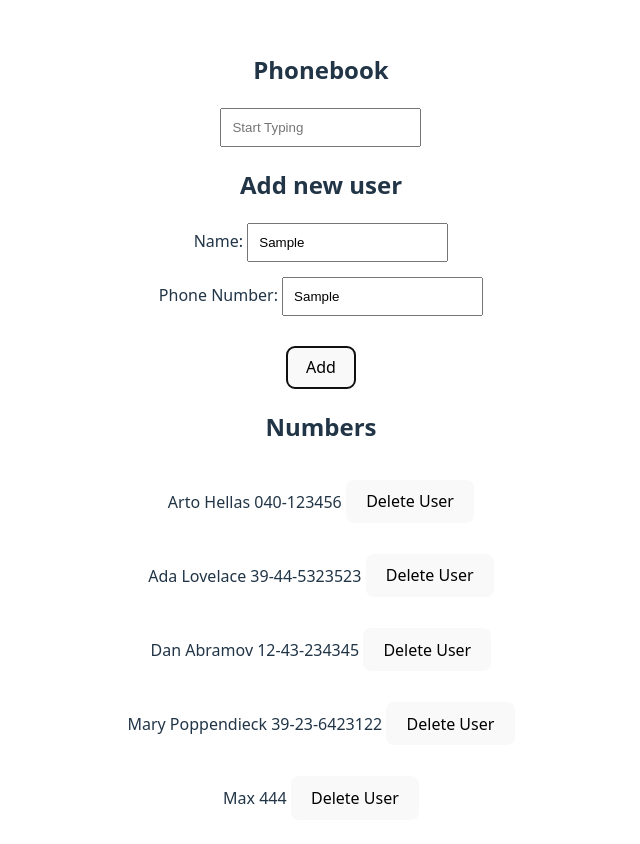
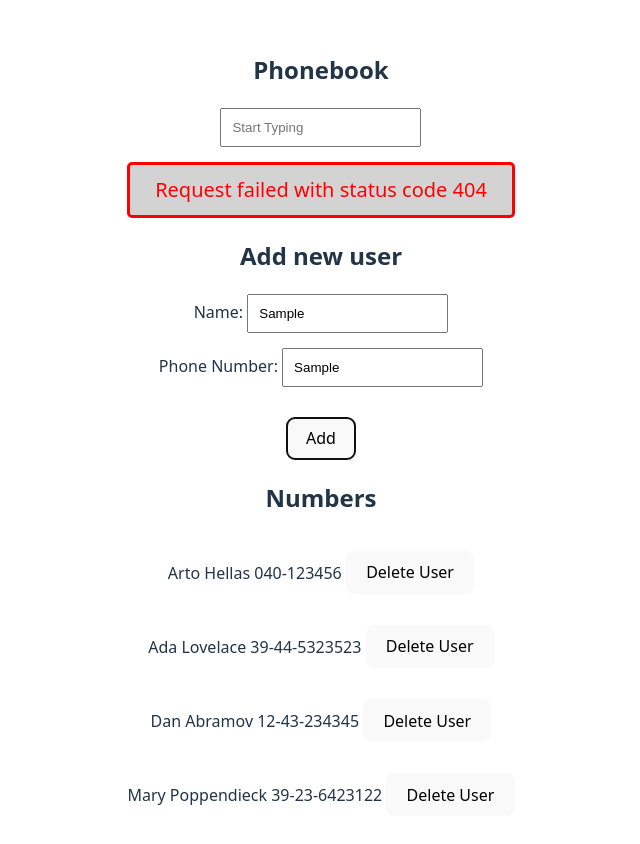
Before and after one commit to Haupt04/MOOC-Full-Stack, a React (Vite) app in the folder part2/phonebook/: page / in a window 1280 px wide. Both pictures are taken after typing "Sample", "Sample" into the empty fields and a click on the button "Add". Shown: the top 844 px of the page, without its empty margins (319-959 px from the left). Built offline with nearby package versions, Linux system fonts and the light colour scheme; no server answers; data requests are answered from the project's data file.

Commit message:
Completed 2.17

```diff
--- a/part2/phonebook/db.json
+++ b/part2/phonebook/db.json
@@ -19,11 +19,6 @@
       "name": "Mary Poppendieck",
       "number": "39-23-6423122",
       "id": "4"
-    },
-    {
-      "name": "Max",
-      "number": "444",
-      "id": "ec79"
     }
   ]
 }
--- a/part2/phonebook/src/App.css
+++ b/part2/phonebook/src/App.css
@@ -55,7 +55,7 @@
 }
 
 .success {
-   color: green;
+  color: green;
   background: lightgrey;
   font-size: 20px;
   border-style: solid;
@@ -63,3 +63,13 @@
   padding: 10px;
   margin-bottom: 10px;
 }
+
+.error {
+  color: red;
+  background: lightgrey;
+  font-size: 20px;
+  border-style: solid;
+  border-radius: 5px;
+  padding: 10px;
+  margin-bottom: 10px;
+}
--- a/part2/phonebook/src/App.jsx
+++ b/part2/phonebook/src/App.jsx
@@ -18,12 +18,25 @@
     )
   }
 
+  const ErrorMessage = ({ message }) => {
+    if (message == null) {
+      return null
+    }
+
+    return (
+      <div className='error'>
+        {message}
+      </div>
+    )
+  }
+
 const App = () => {
   const [persons, setPersons] = useState([])
   const [newName, setNewName] = useState('')
   const [newNum, setNum] = useState('')
   const [search, setSearch] = useState('')
   const [message, setMessage] = useState(null)
+  const [errorMessage, setErrorMessage] = useState(null)
 
 
 
@@ -72,6 +85,12 @@
         setMessage(null)
       }, 5000)
       })
+      .catch(error => {
+        setErrorMessage(error.message)
+        setTimeout(() => {
+          setMessage(null)
+        }, 5000)
+      })
     } else {
       const confirm = window.confirm(`${check.name} is already added to the phonebook, replace the old number with a new number? `)
       if (confirm){
@@ -81,6 +100,12 @@
         setNewName('')
         setNum('')
         setMessage(`${check.name} has been updated`)
+        setTimeout(() => {
+          setMessage(null)
+        }, 5000)
+      })
+      .catch(error => {
+        setErrorMessage(error.message)
         setTimeout(() => {
           setMessage(null)
         }, 5000)
@@ -113,6 +138,7 @@
       <h2>Phonebook</h2>
       <Filter search={search} handleSearch={handleSearch} />
       <Notification message={message}/>
+      <ErrorMessage message={errorMessage} />
       <h2>Add new user</h2>
       <PersonForm
         addPerson={addPerson}
```
